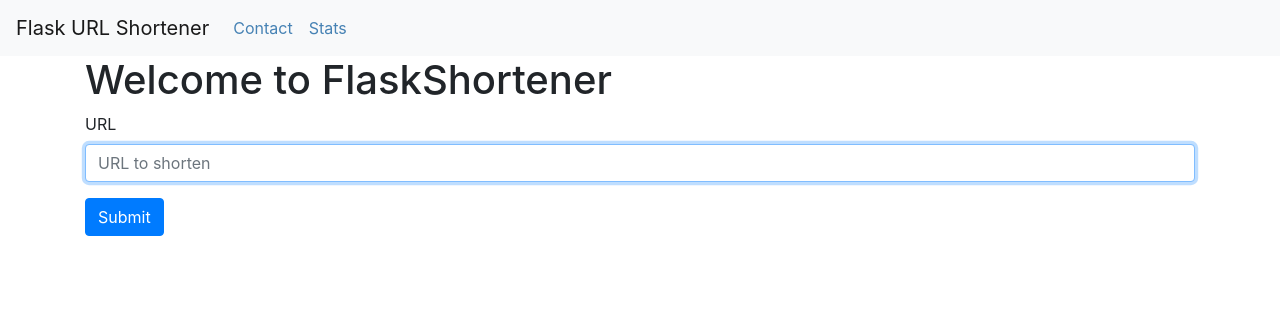
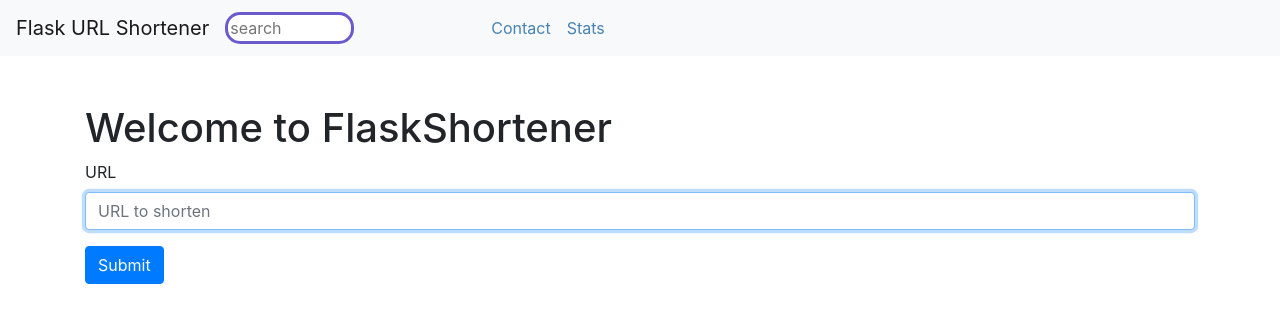
Before and after one commit to maverickreal/urlShortenerFlask, a Flask app: page / in a window 1280 px wide. Shown: the top 323 px of the page. Run offline with Flask 3, Linux system fonts and the light colour scheme; some libraries are stand-ins or nearby versions.

Commit message:
added search functionality

```diff
--- a/app.py
+++ b/app.py
@@ -88,3 +88,21 @@ def get_all_url_stats():
         return render_template("stats.html", url_data=Url_data)
     flash("Invalid URL", "error")
     return redirect(url_for("index"))
+
+
+@app.route("/search", methods=("GET",))
+def search():
+    conn = get_db_conn()
+    search_term = request.args.get("search-item")
+    if not search_term:
+        flash("Invalid Search", "error")
+        return redirect(url_for("index"))
+    search_term = "%" + search_term + "%"
+    Url_data = conn.execute(
+        "SELECT original_url, clicks, created FROM urls WHERE original_url LIKE (?)",
+        (search_term,),
+    ).fetchall()
+    if Url_data:
+        return render_template("stats.html", url_data=Url_data)
+    flash("Invalid Search", "error")
+    return redirect(url_for("index"))
--- a/templates/base.html
+++ b/templates/base.html
@@ -13,6 +13,10 @@
 <body>
     <nav class="navbar navbar-expand-md navbar-light bg-light">
         <a class="navbar-brand" href="{{ url_for('index')}}">Flask URL Shortener</a>
+        <form action="/search">
+            <input placeholder="search" name="search-item"
+                style="border: solid 3px slateblue; border-radius: 15px; width: 50%;">
+        </form>
         <button class="navbar-toggler" type="button" data-toggle="collapse" data-target="#navbarNav"
             aria-controls="navbarNav" aria-expanded="false" aria-label="Toggle navigation">
             <span class="navbar-toggler-icon"></span>
@@ -28,6 +32,7 @@
             </ul>
         </div>
     </nav>
+    <br></br>
     <div class="container">
         {% for message in get_flashed_messages() %}
         <div class="alert alert-danger">{{ message }}</div>
```
Also changed, not shown: database.db.
